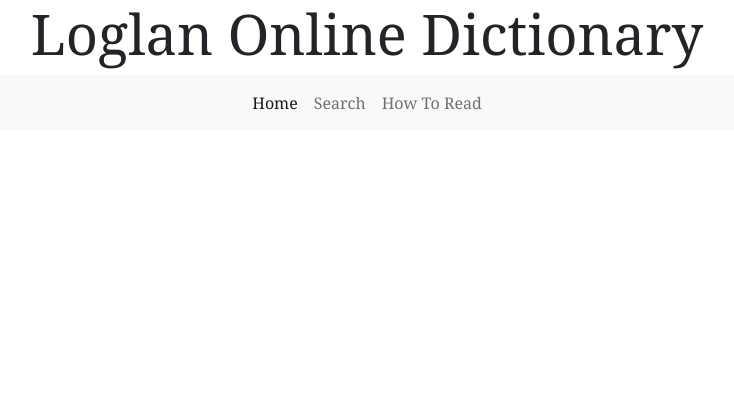
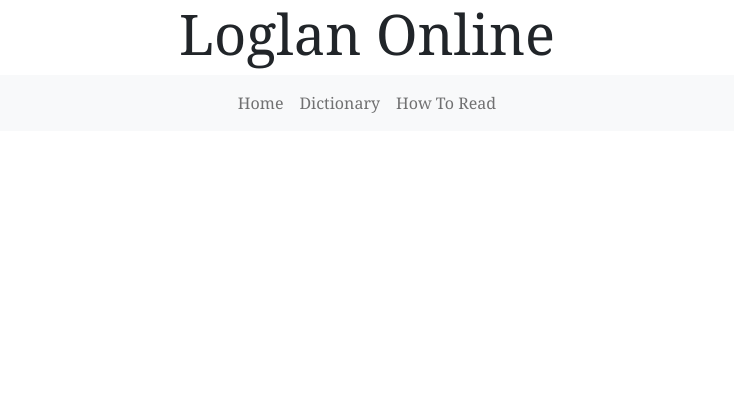
Before and after one commit to torrua/loglan_site, a Flask app: page / in a window 1280 px wide. Shown: the top 420 px of the page, without its empty margins (273-1007 px from the left). Run offline with Flask 2, Linux system fonts and the light colour scheme.

Commit message:
Update Menu and Title

```diff
--- a/app/templates/base.html
+++ b/app/templates/base.html
@@ -38,7 +38,7 @@
   </style>
 
   <body>
-    <div class="header"><h1 class="display-4">Loglan Online Dictionary</h1></div>
+    <div class="header"><h1 class="display-4">Loglan Online</h1></div>
 
     <nav class="navbar navbar-expand-sm navbar-light bg-light justify-content-center">
       <button class="navbar-toggler" type="button" data-bs-toggle="collapse" data-bs-target="#navbarNavAltMarkup" aria-controls="navbarNavAltMarkup" aria-expanded="false" aria-label="Toggle navigation">
@@ -46,10 +46,9 @@
       </button>
 
       <div class="collapse navbar-collapse navbar-nav justify-content-center" id="navbarNavAltMarkup">
-        <a class="nav-link active" aria-current="page" href="/">Home</a>
-        <a class="nav-link" href="/search">Search</a>
+        <a class="nav-link" href="/">Home</a>
+        <a class="nav-link" href="/dictionary">Dictionary</a>
         <a class="nav-link" href="/how_to_read">How To Read</a>
-        <!-- a class="nav-link" href="#">English-to-Loglan</a -->
       </div>
     </nav>
     <div class="content">
```
